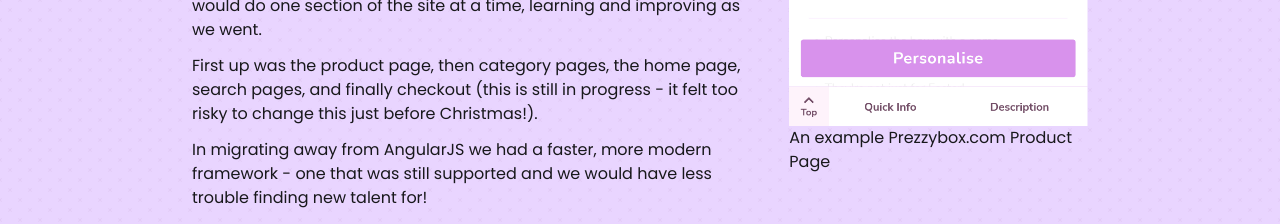
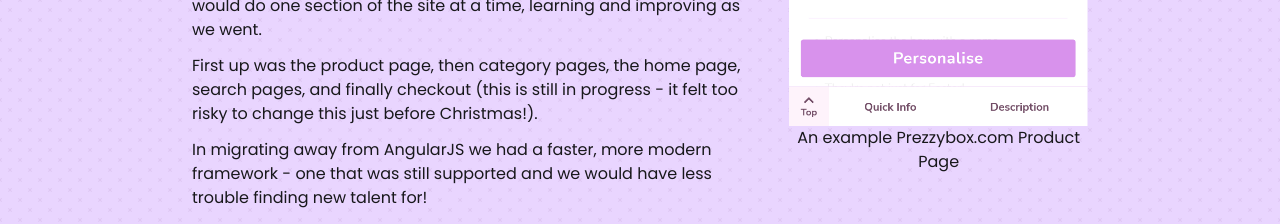
Before and after one commit to harry-higgins-2614/HarryHiggins, a Vue app: page /prezzybox in a window 1280 px wide. Shown: the part 1960-2184 px from the top of the page. Built offline with nearby package versions, Linux system fonts and the light colour scheme.

Commit message:
dark text

```diff
--- a/src/views/Prezzybox.vue
+++ b/src/views/Prezzybox.vue
@@ -53,7 +53,7 @@
                 </div>
                 <figure class="md:w-1/3 sm:w-2/5 w-full h-full">
                 <img class="cursor-pointer" src="/src/assets/Prezzybox_Product_Page.png" alt="An Example of a Prezzybox.com Product Page" @click="openLightBox('/assets/Prezzybox_Product_Page.png')"/>
-                <figcaption>An example Prezzybox.com Product Page</figcaption>
+                <figcaption class="text-center">An example Prezzybox.com Product Page</figcaption>
                 </figure>
             </div>
         </div>
```
Also changed, not shown: src/components/Loader.vue (+1 -1 lines), src/main.scss (+1 -2 lines).
